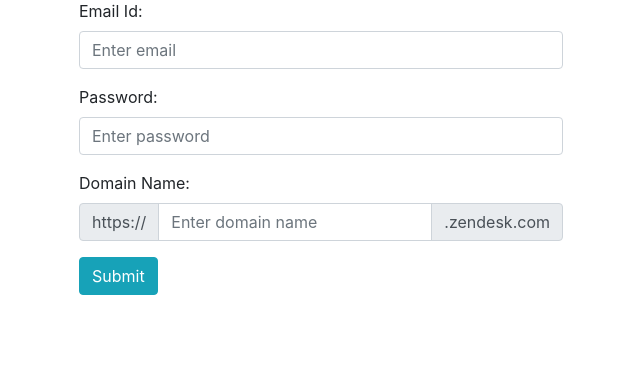
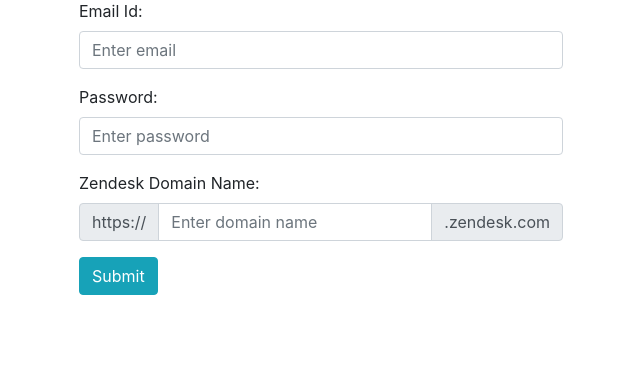
Before and after one commit to megh2493/zendesk-assignment, a Flask app: page /login in a window 1280 px wide. Shown: the part 103-474 px from the top of the page, without its empty margins (319-959 px from the left). Run offline with Flask 2, Linux system fonts and the light colour scheme; some libraries are stand-ins or nearby versions.

Commit message:
Changed field name

```diff
--- a/app/templates/login.html
+++ b/app/templates/login.html
@@ -7,7 +7,7 @@
             <div class="form-group">
                 <label class="control-label col-md-12" for="email">Email Id:</label>
                 <div class="col-md-12">
-                    <input type="text" class="form-control" id="email" name="email" placeholder="Enter email" required>
+                    <input type="email" class="form-control" id="email" name="email" placeholder="Enter email" required>
                 </div>
             </div>
             <div class="form-group">
@@ -17,7 +17,7 @@
                 </div>
             </div>
             <div class="form-group">
-                <label class="control-label col-md-12" for="domain">Domain Name:</label>
+                <label class="control-label col-md-12" for="domain">Zendesk Domain Name:</label>
                 <div class="col-md-12">
                     <div class="input-group mb-3">
                         <div class="input-group-prepend">
```
